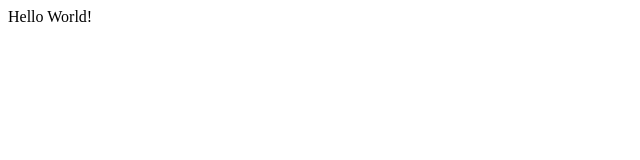
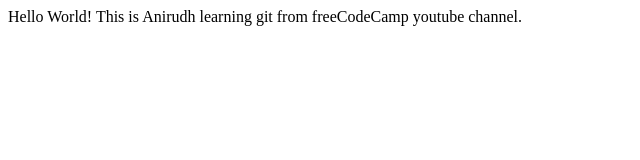
Before and after one commit to anirudhcr/demo-repo, a plain HTML site: page index.html in a window 1280 px wide. Shown: the whole page, without its empty margins (0-640 px from the left). Drawn offline with Linux system fonts and the light colour scheme.

Commit message:
Modified index.html

```diff
--- a/index.html
+++ b/index.html
@@ -1 +1,3 @@
-<div> Hello World!</div>
+<div> Hello World!
+    This is Anirudh learning git from freeCodeCamp youtube channel.
+</div>
```
